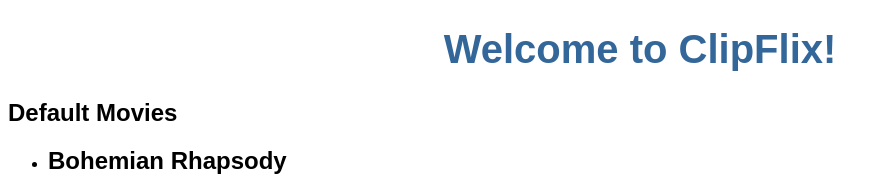
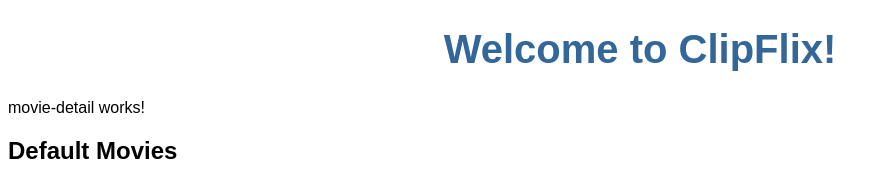
Before and after one commit to jturgeon88/ClipFlix, an Angular app: page / in a window 1280 px wide. Shown: the top 186 px of the page, without its empty margins (0-887 px from the left). Built offline with nearby package versions, Linux system fonts and the light colour scheme.

Commit message:
Generate MovieDetailComponent

```diff
--- a/src/app/app.component.html
+++ b/src/app/app.component.html
@@ -4,4 +4,5 @@
     Welcome to {{title}}!
   </h1>
 </div>
+<app-movie-detail></app-movie-detail>
 <app-movies></app-movies>
--- a/src/app/app.module.ts
+++ b/src/app/app.module.ts
@@ -3,10 +3,12 @@
 
 import { AppComponent } from './app.component';
 import { MoviesModule } from './movies/movies.module';
+import { MovieDetailComponent } from './movie-detail/movie-detail.component';
 
 @NgModule({
   declarations: [
     AppComponent,
+    MovieDetailComponent,
   ],
   imports: [
     BrowserModule,
--- /dev/null
+++ b/src/app/movie-detail/movie-detail.component.html
@@ -0,0 +1,3 @@
+<p>
+  movie-detail works!
+</p>
--- /dev/null
+++ b/src/app/movie-detail/movie-detail.component.ts
@@ -0,0 +1,15 @@
+import { Component, OnInit } from '@angular/core';
+
+@Component({
+  selector: 'app-movie-detail',
+  templateUrl: './movie-detail.component.html',
+  styleUrls: ['./movie-detail.component.css']
+})
+export class MovieDetailComponent implements OnInit {
+
+  constructor() { }
+
+  ngOnInit() {
+  }
+
+}
```
Also changed, not shown: src/app/movie-detail/movie-detail.component.css (added), 1 other file (tests, documents, lock files or other folders).
